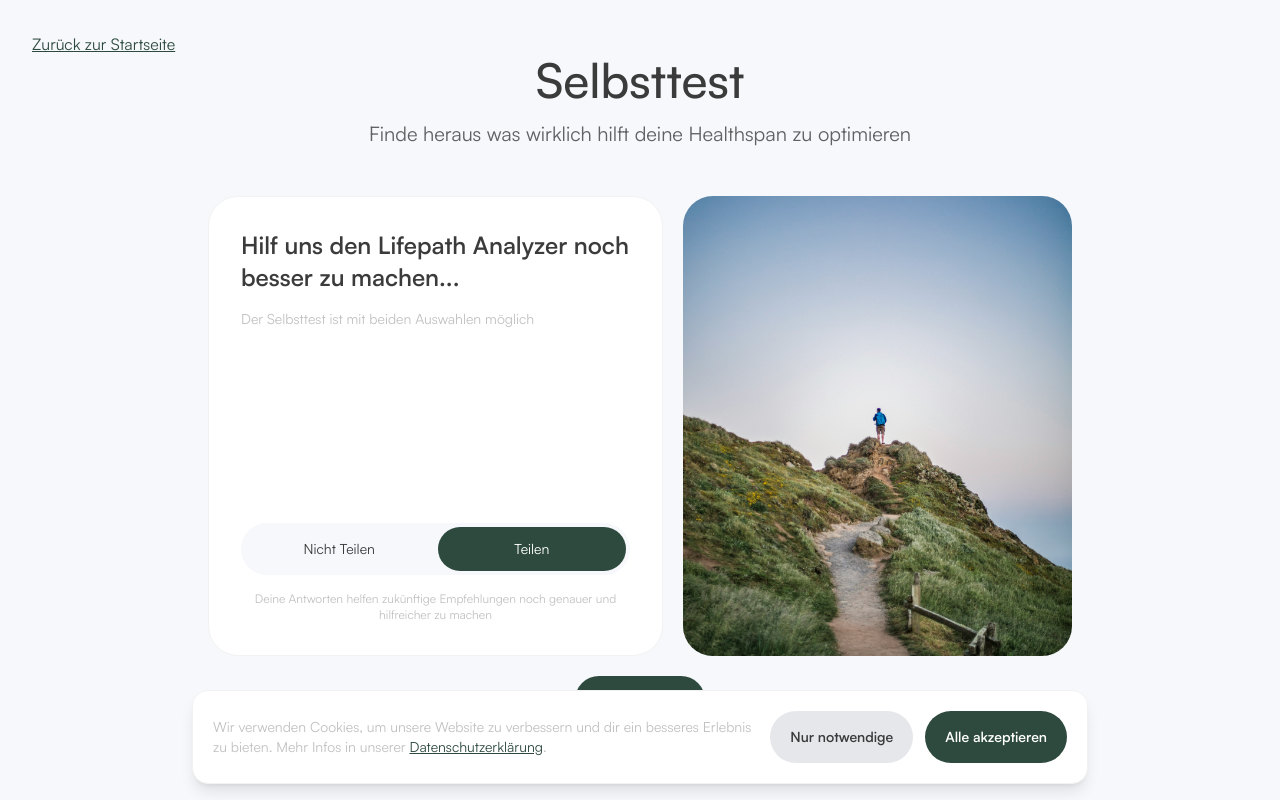
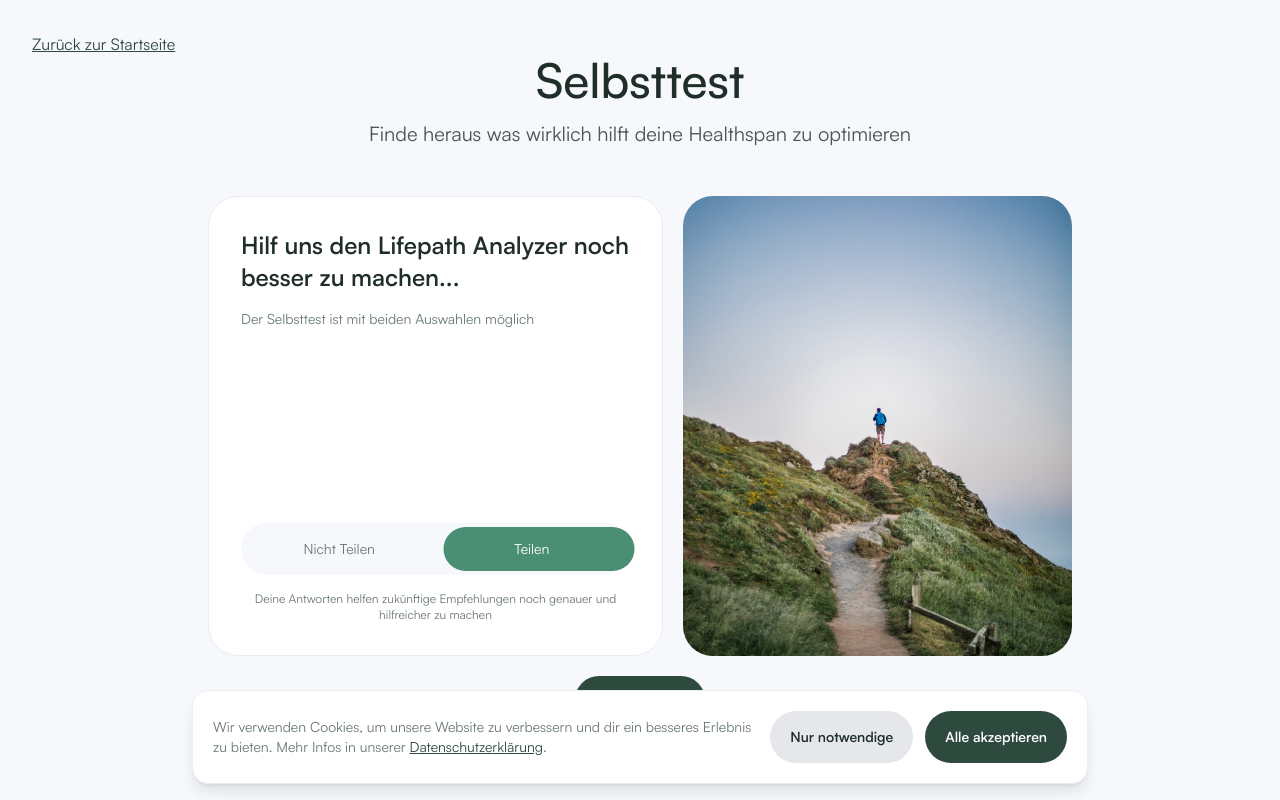
Before and after one commit to arthurtomasi23/scalable-longevity-v2, a Next.js app in the folder website/: page /survey in a window 1280 px wide. Built offline with nearby package versions, Linux system fonts and the light colour scheme.

Commit message:
added colors

```diff
--- a/website/src/app/globals.css
+++ b/website/src/app/globals.css
@@ -6,13 +6,16 @@
   --foreground: #1A1A1A;
 
   /* Brand palette */
-  --primary: #2E4A3F;      /* Sunrise Gold (CTA) */
-  --secondary: #87AFC7;    /* Sky Blue */
-  --card: #FFFFFF;         /* Card background */
-  --card-border: #F2F2F2;  /* Card border */
-  --font-primary: #3B3B3C; /* Main text */
-  --font-secondary: #C1C1C1; /* Secondary text */
+  --primary: #2E4A3F;      /* Dark green (CTA) - KEEP */
+  --secondary: #4A8F74;    /* Medium green - complements primary */
+  --accent: #5A9A8F;       /* Teal-green accent */
+  --card: #FFFFFF;         /* Card background - KEEP */
+  --card-border: #E8EDF2;  /* Subtle border - complements background */
+  --font-primary: #1F2E28; /* Rich dark green-gray for main text */
+  --font-secondary: #6B7A73; /* Muted green-gray for secondary text */
+  --font-muted: #9BA8A3;   /* Light green-gray for muted text */
 }
+
 html { scroll-behavior: smooth; }
 
 @theme inline {
@@ -23,24 +26,18 @@ html { scroll-behavior: smooth; }
   /* Brand colors */
   --color-primary: var(--primary);
   --color-secondary: var(--secondary);
+  --color-accent: var(--accent);
   --color-card: var(--card);
   --color-card-border: var(--card-border);
 
   /* Font colors */
   --color-font-primary: var(--font-primary);
   --color-font-secondary: var(--font-secondary);
+  --color-font-muted: var(--font-muted);
 
   /* Fonts */
   --font-sans: var(--font-geist-sans);
   --font-mono: var(--font-geist-mono);
-}
-
-@media (prefers-color-scheme: dark) {
-  :root {
-    /* adjust background */
-  --background: #F6F8FB;
-  --foreground: #1A1A1A;
-  }
 }
 
 body {
--- a/website/src/app/survey/steps/DataSharingStep.tsx
+++ b/website/src/app/survey/steps/DataSharingStep.tsx
@@ -37,13 +37,21 @@ export default function DataSharingStep({
           </div>
 
           <div>
-            <div className="bg-background p-1 rounded-full flex items-center gap-1">
+            <div className="bg-background p-1 rounded-full flex items-center gap-1 relative">
+              {/* Sliding indicator */}
+              <div
+                className={[
+                  "absolute top-1 bottom-1 left-1 w-[calc(50%-4px)] rounded-full bg-secondary transition-transform duration-300 ease-in-out",
+                  share ? "translate-x-[calc(100%+8px)]" : "translate-x-0",
+                ].join(" ")}
+              />
+
               <button
                 type="button"
                 onClick={() => set("share_data", false)}
                 className={[
-                  "cursor-pointer w-full rounded-full py-3 text-sm transition",
-                  !share ? "bg-primary text-white" : "bg-transparent",
+                  "relative z-10 cursor-pointer w-full rounded-full py-3 text-sm transition-colors duration-300",
+                  !share ? "text-white" : "text-font-secondary",
                 ].join(" ")}
               >
                 Nicht Teilen
@@ -53,8 +61,8 @@ export default function DataSharingStep({
                 type="button"
                 onClick={() => set("share_data", true)}
                 className={[
-                  "cursor-pointer w-full rounded-full py-3 text-sm transition",
-                  share ? "bg-primary text-white" : "bg-transparent",
+                  "relative z-10 cursor-pointer w-full rounded-full py-3 text-sm transition-colors duration-300",
+                  share ? "text-white" : "text-font-secondary",
                 ].join(" ")}
               >
                 Teilen
```
